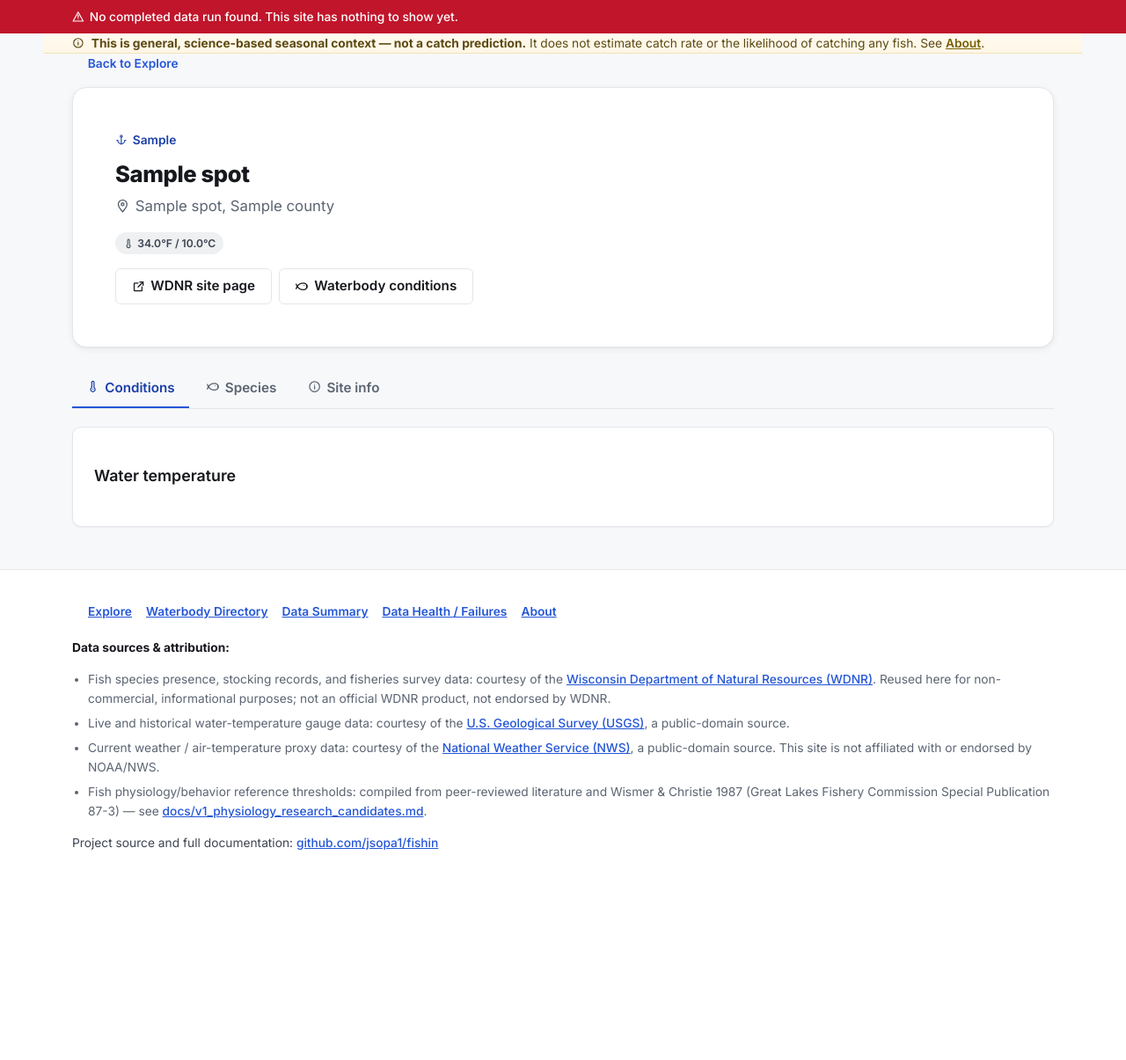
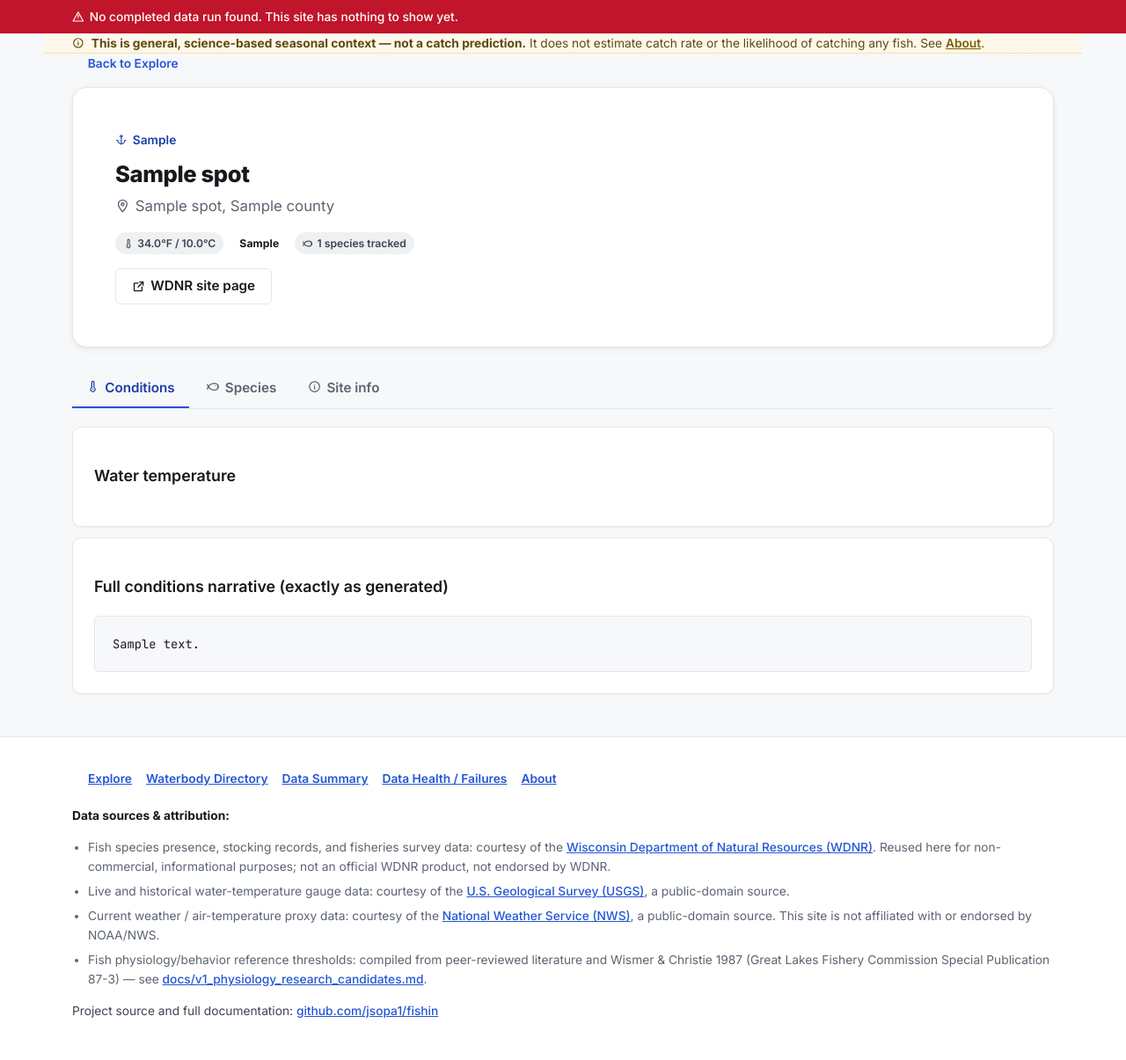
Before and after one commit to jsopa1/fishin, a Flask app: template webapp/templates/spot_detail.html in a window 1280 px wide. Shown: the part 61-1266 px from the top of the page at 88% size. Before the commit the page ends 1027 px from the top, so only its background shows below. Run offline with Flask 3, Linux system fonts and the light colour scheme; the template is opened without the code that fills it: most values are stand-ins (such as "Sample title", 1, 10 or a date in 2020).

Commit message:
Make the spot page a true one-stop-shop and fix a card-breaking nested link
A matched spot's page now carries the waterbody's full generated
narrative and presence-tier/species-count stats inline, so viewing a
spot never requires clicking through to a separate /waterbody page.
The now-redundant "Waterbody conditions" cross-links were removed from
both the map popup and the Explore list cards.

That list-card link was also a real rendering bug: it nested an <a>
inside the card's own <a>, which is invalid HTML that browsers
silently reparent -- visibly breaking the card's box so the links
rendered loose between cards.

/waterbody stays as a route for the waterbodies that have no physical
access point, reachable from the Waterbody Directory.

Co-Authored-By: Claude Sonnet 5 <noreply@anthropic.com>

```diff
--- a/ui/v1_review_data.py
+++ b/ui/v1_review_data.py
@@ -662,9 +662,13 @@ def get_spot_detail(conn: sqlite3.Connection, lat: float, lon: float, name: str
     """The full one-stop-shop payload for a single spot: its own real
     access-point fields, an honestly-resolved temperature (see
     get_spot_temperature), and -- only when matched to a known V1
-    waterbody -- that waterbody's species predictions (Phase 2: reused
-    unchanged, never guessed for an unmatched point). Returns None only
-    when the coordinate doesn't resolve to any real access point at all."""
+    waterbody -- that waterbody's full record (including the generated
+    narrative_text) and species predictions (Phase 2: reused unchanged,
+    never guessed for an unmatched point). A matched spot's own page
+    carries everything a separate /waterbody page would have shown, so
+    a user never has to leave the spot page to see the full conditions
+    picture. Returns None only when the coordinate doesn't resolve to
+    any real access point at all."""
     point = find_access_point_by_coords(conn, lat, lon, name=name)
     if point is None:
         return None
@@ -675,14 +679,17 @@ def get_spot_detail(conn: sqlite3.Connection, lat: float, lon: float, name: str
         matched_county=point.get("matched_county"),
     )
 
+    waterbody = None
     species_predictions = []
     if point.get("matched_waterbody_name") and point.get("matched_county"):
         wb_detail = get_waterbody_detail(conn, point["matched_waterbody_name"], point["matched_county"])
         if wb_detail:
+            waterbody = wb_detail["waterbody"]
             species_predictions = wb_detail["species_predictions"]
 
     return {
         "point": point,
         "temperature": temperature,
+        "waterbody": waterbody,
         "species_predictions": species_predictions,
     }
--- a/webapp/app.py
+++ b/webapp/app.py
@@ -331,7 +331,7 @@ def spot_detail():
         ), 404
     return render_template(
         "spot_detail.html", spot=detail["point"], temperature=detail["temperature"],
-        species_predictions=detail["species_predictions"],
+        waterbody=detail["waterbody"], species_predictions=detail["species_predictions"],
     )
 
 
--- a/webapp/templates/spot_detail.html
+++ b/webapp/templates/spot_detail.html
@@ -36,16 +36,15 @@
     {% if spot.ada_vehicle_stalls or spot.ada_restrooms or spot.ada_accessible == 'Yes' %}
       <span class="stat-chip"><svg class="icon" aria-hidden="true"><use href="#icon-accessibility"/></svg> ADA accessible</span>
     {% endif %}
+    {% if waterbody %}
+      <span class="tag {{ waterbody.presence_tier }}">{{ waterbody.presence_tier.replace('_', ' ') }}</span>
+      <span class="stat-chip"><svg class="icon" aria-hidden="true"><use href="#icon-fish"/></svg> {{ waterbody.species_count }} species tracked</span>
+    {% endif %}
   </div>
   <div class="detail-hero-actions">
     {% if spot.more_info_url %}
       <a class="btn btn-secondary" href="{{ spot.more_info_url }}" target="_blank" rel="noopener">
         <svg class="icon" aria-hidden="true"><use href="#icon-external-link"/></svg> WDNR site page
-      </a>
-    {% endif %}
-    {% if spot.matched_waterbody_name %}
-      <a class="btn btn-secondary" href="{{ url_for('waterbody_detail') }}?name={{ spot.matched_waterbody_name }}&county={{ spot.matched_county }}">
-        <svg class="icon" aria-hidden="true"><use href="#icon-fish"/></svg> Waterbody conditions
       </a>
     {% endif %}
   </div>
@@ -95,6 +94,12 @@
       </p>
     {% endif %}
   </div>
+  {% if waterbody %}
+  <div class="detail-box">
+    <h3>Full conditions narrative (exactly as generated)</h3>
+    <div class="narrative">{{ waterbody.narrative_text }}</div>
+  </div>
+  {% endif %}
 </div>
 
 <div class="section-panel" id="panel-species">
```
Also changed, not shown: ui/tests/test_v1_review_data.py (+16 -0 lines), webapp/templates/map.html (+4 -9 lines).
